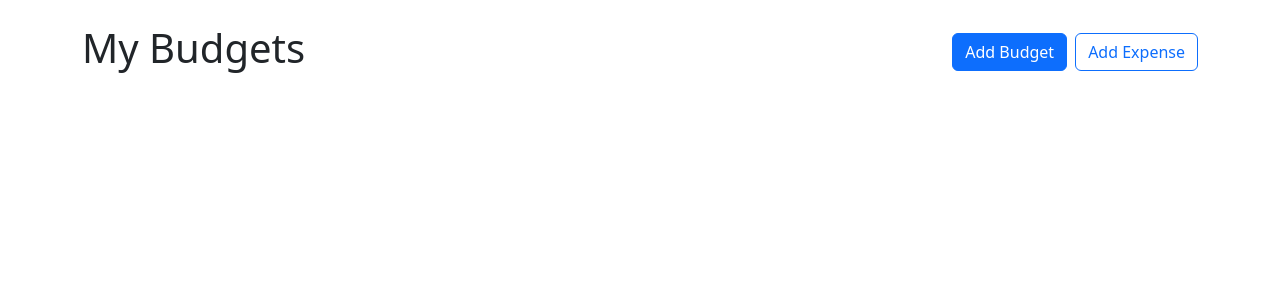
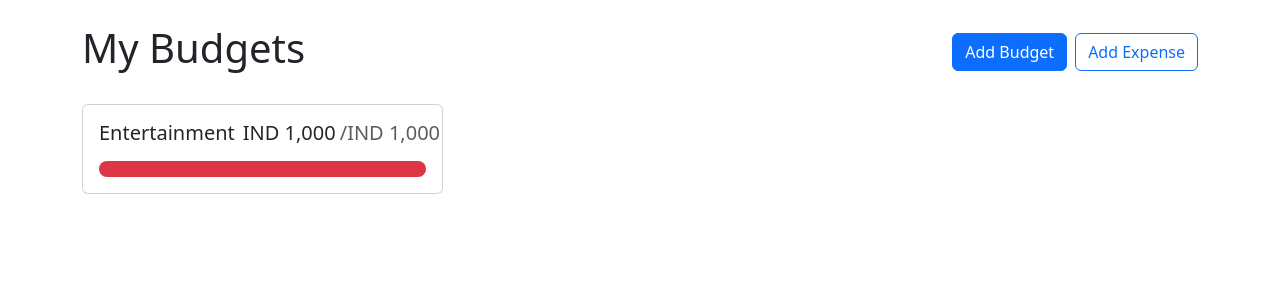
Before and after one commit to GetmeV8/BudgetApp-React, a React (Create React App) app: page / in a window 1280 px wide. Shown: the top 300 px of the page. Built offline with nearby package versions, Linux system fonts and the light colour scheme.

Commit message:
budgetbar

```diff
--- a/src/App.js
+++ b/src/App.js
@@ -1,6 +1,6 @@
-import Container from "react-bootstrap/Container"
-import { Button, Stack } from "react-bootstrap"
-
+import Container from "react-bootstrap/Container";
+import { Button, Stack } from "react-bootstrap";
+import BudgetCard from "./components/budgetCard";
 
 
 function App() {
@@ -11,7 +11,12 @@
         <Button variant="primary">Add Budget</Button>
         <Button variant="outline-primary">Add Expense</Button>
       </Stack>
-      <div style={{ display: "grid", gridTemplateColumns: "repeat(auto-fill,minmax(300px,1fr))", gap: "1rem", alignItems: "flex-start" }}>
+      <div style={{ display: "grid",
+       gridTemplateColumns: "repeat(auto-fill,minmax(300px,1fr))",
+       gap: "1rem",
+       alignItems: "flex-start" }}
+      >
+        <BudgetCard name="Entertainment" amount={1000} max={1000} ></BudgetCard>
       </div>
     </Container>
   )
--- a/src/components/budgetCard.jsx
+++ b/src/components/budgetCard.jsx
@@ -0,0 +1,36 @@
+import React from 'react'
+import { Card, ProgressBar } from 'react-bootstrap';
+import { currencyFormatter } from '../utils';
+
+function BudgetCard({ name, amount, max }) {
+    return (
+        <Card>
+            <Card.Body>
+                <Card.Title className='d-flex justify-content-between
+    align-items-baseline fw-normal mb-3'>
+                    <div className='me-2'>{name}</div>
+                    <div className="d-flex align-items-baseline">
+                        {currencyFormatter.format(amount)}
+                        <span className="text-muted fs-t ms-1">/{currencyFormatter.format(max)}</span>
+                    </div>
+                </Card.Title>
+                <ProgressBar className="rounded-pill"
+                    variant={getProgressBarVariant(amount, max)}
+                    min={0}
+                    max={max}
+                    now={amount}
+                />
+            </Card.Body>
+        </Card>
+    )
+}
+
+function getProgressBarVariant(amount, max) {
+    const ratio = amount / max
+    if (ratio < 0.5) return "primary";
+    if (ratio < 0.75) return "warning";
+    return "danger"
+
+}
+
+export default BudgetCard
--- /dev/null
+++ b/src/utils.js
@@ -0,0 +1,5 @@
+export const currencyFormatter = new Intl.NumberFormat(undefined,{
+    currency:"ind",
+    style:"currency",
+    minimumFractionDigits:0,
+})
```
